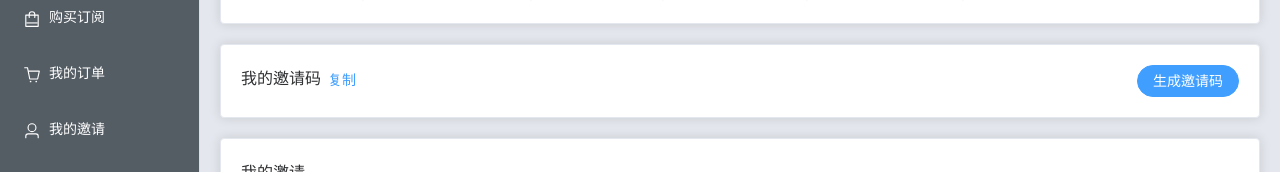
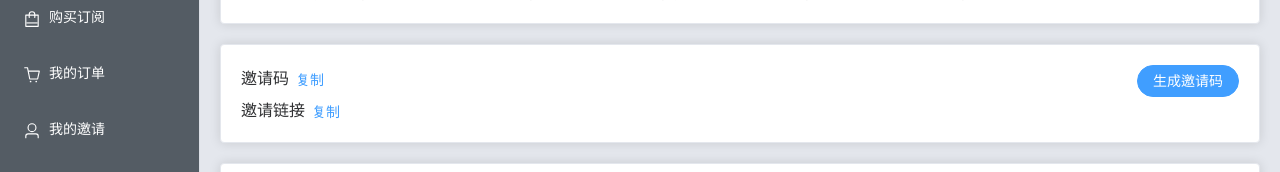
Before and after one commit to NeuraXmy/webmonitor, a Vue app in the folder frontend/: page /invite in a window 1280 px wide. Shown: the part 182-354 px from the top of the page. Built offline with nearby package versions, Linux system fonts and the light colour scheme; no server answers; sample sign-in values are in the browser's storage.

Commit message:
add Invitation link

```diff
--- a/frontend/src/components/Register.vue
+++ b/frontend/src/components/Register.vue
@@ -32,7 +32,7 @@
                 <el-input v-model="userForm.nickname" :placeholder="$t('label.nickname')"></el-input>
             </el-form-item>
             <el-form-item>
-                <el-input v-model="userForm.invite" :placeholder="$t('label.invite')"></el-input>
+                <el-input v-model="userForm.invitation_code" :placeholder="$t('label.invite')"></el-input>
             </el-form-item>
             <vue-hcaptcha :sitekey="sitekey" @verify="verify" @challengeExpired="challengeExpired"></vue-hcaptcha>
             <!-- <cfturnstile
@@ -86,8 +86,9 @@ export default {
       sitekey:'50c11cc1-e8f1-4076-aac4-80099d040f90'
     };
   },
-  setup() {
-
+  created(){
+      let params = new URLSearchParams(window.location.search);
+      this.userForm.invitation_code = params.get('invitation_code');
   },
   methods:{
     restForm(){
--- a/frontend/src/components/invite/invite.vue
+++ b/frontend/src/components/invite/invite.vue
@@ -15,7 +15,7 @@
     <el-card style="margin-top: 20px;">
         <div style="display: flex; justify-content: space-between;">
             <div>
-                <span>我的邀请码
+                <span>邀请码
                     <el-text class="mx-1" size="small">{{ InvitionCode }}</el-text>
                     <el-button type="primary" link @click="copyInvitationCode">复制</el-button>
                 </span>
@@ -23,6 +23,12 @@
             <div style="display: flex; justify-content: flex-end;">
                 <el-button type="primary" round @click="CreateInvition" :loading="Create_Code_loading">生成邀请码</el-button>
             </div>
+        </div>
+        <div>
+            <span>邀请链接
+                <el-text class="mx-1" size="small">{{ InvitionLink }}</el-text>
+                <el-button type="primary" link @click="copyInvitationLink">复制</el-button>
+            </span>
         </div>
     </el-card>
     <el-card style="margin-top: 20px;">
@@ -77,7 +83,8 @@ export default{
                 ]
             },
             verify_Code_loading: false,
-            invited: false
+            invited: false,
+            InvitionLink: null
         }
     },
     created(){
@@ -117,6 +124,7 @@ export default{
             // console.log(res)
             this.InvitionCode = res.data.invitation_code
             this.invited = res.data.invited
+            this.InvitionLink = 'https://app.changenotify.net/register?invitation_code=' + this.InvitionCode
         },
         //生成邀请链接
         async CreateInvition(){
@@ -133,6 +141,7 @@ export default{
             this.$message.success(res.msg)
             // console.log(res)
             this.InvitionCode = res.data.invitation_code
+            this.InvitionLink = 'https://app.changenotify.net/register?invitation_code=' + this.InvitionCode
         },
         //验证邀请码
         async verifyInvition(){
@@ -149,7 +158,6 @@ export default{
             if(res.status !== 200) return this.$message.error(res.msg)
             this.$message.success(res.msg)
             this.getInviteCode();
-
         },
         copyInvitationCode() {
             /* 创建一个临时输入框元素 */
@@ -170,6 +178,25 @@ export default{
             /* 提示复制成功 */
             this.$message.success('邀请码已复制！');
         },
+        copyInvitationLink(){
+            /* 创建一个临时输入框元素 */
+            const tempInput = document.createElement('input');
+            tempInput.value = this.InvitionLink;
+            document.body.appendChild(tempInput);
+
+            /* 选择文本内容 */
+            tempInput.select();
+            tempInput.setSelectionRange(0, 99999); /* 兼容移动设备 */
+
+            /* 复制文本内容到剪贴板 */
+            document.execCommand('copy');
+
+            /* 移除临时输入框 */
+            document.body.removeChild(tempInput);
+
+            /* 提示复制成功 */
+            this.$message.success('邀请链接已复制！');
+        },
         handleSizeInviteChange(val){
             this.queryPage.size = val
             this.getInviteList()
```
